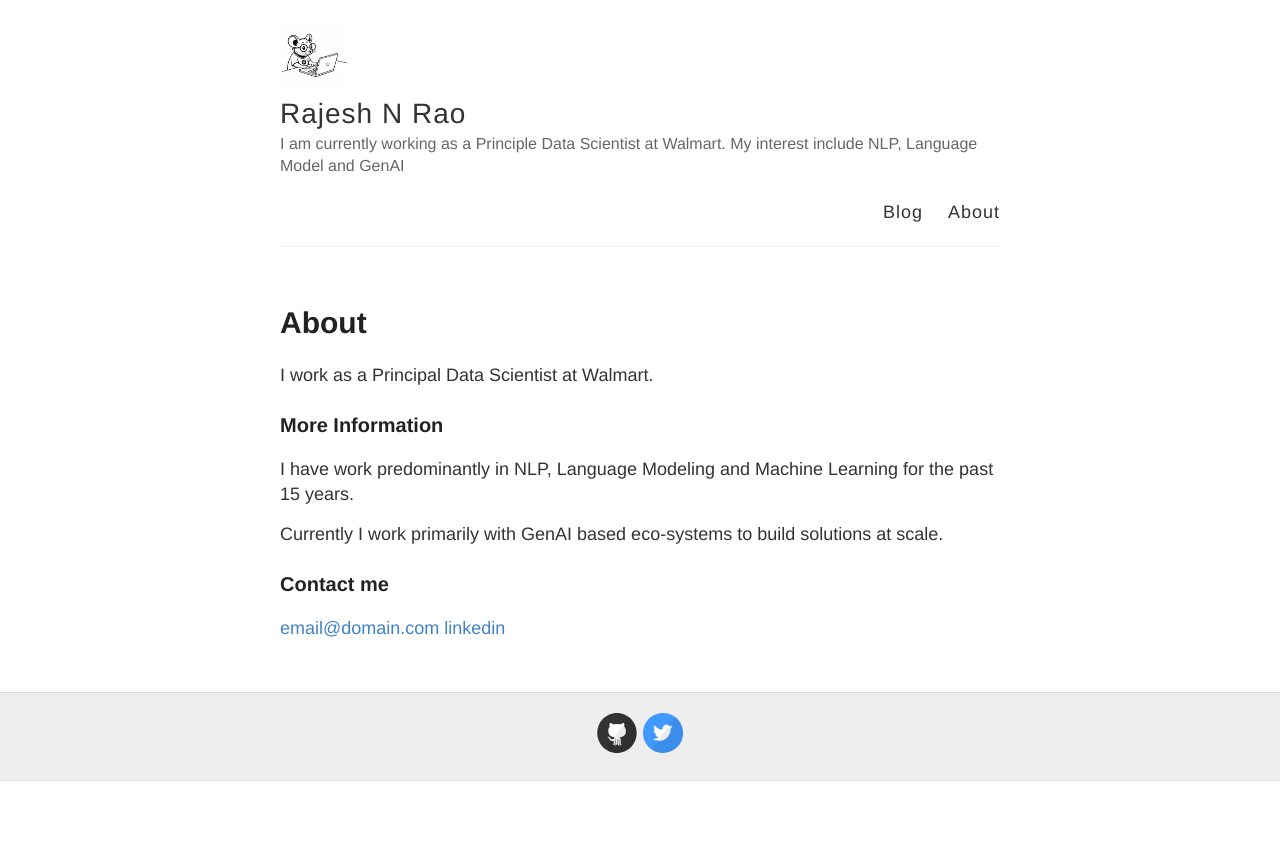
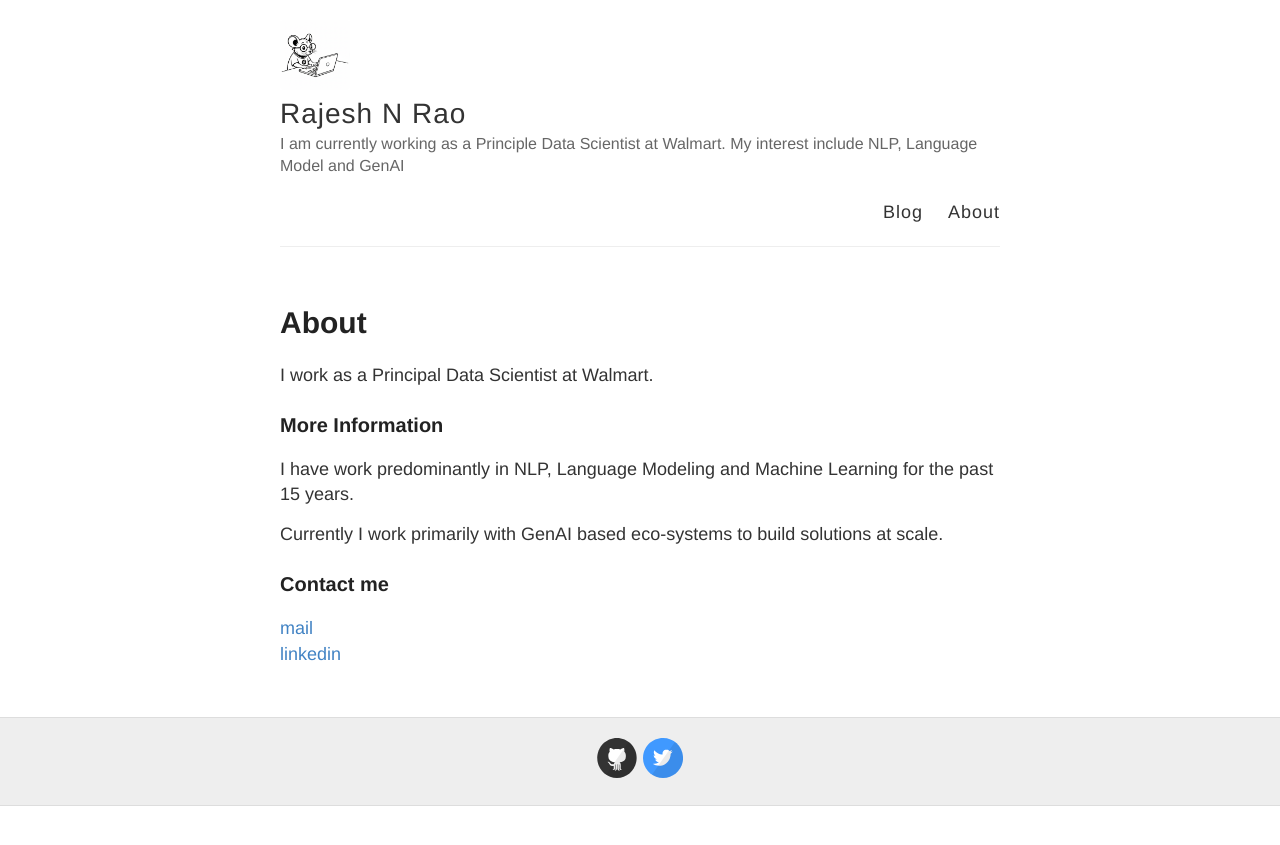
Before and after one commit to rnr415/rnr415.github.io, a Jekyll site: the page built from about.md, in a window 1280 px wide. Shown: the top 845 px of the page. Built offline with Jekyll 4.4.1, drawn with Linux system fonts in a browser that asks for light colours.

Commit message:
changed email in about.md

```diff
--- a/about.md
+++ b/about.md
@@ -14,5 +14,5 @@ Currently I work primarily with GenAI based eco-systems to build solutions at sc
 
 ### Contact me
 
-[email@domain.com](mailto:rnr415@gmail.com)
+[mail](mailto:rnr415@gmail.com) <br />
 [linkedin](https://www.linkedin.com/in/nrajeshrao/)
```
